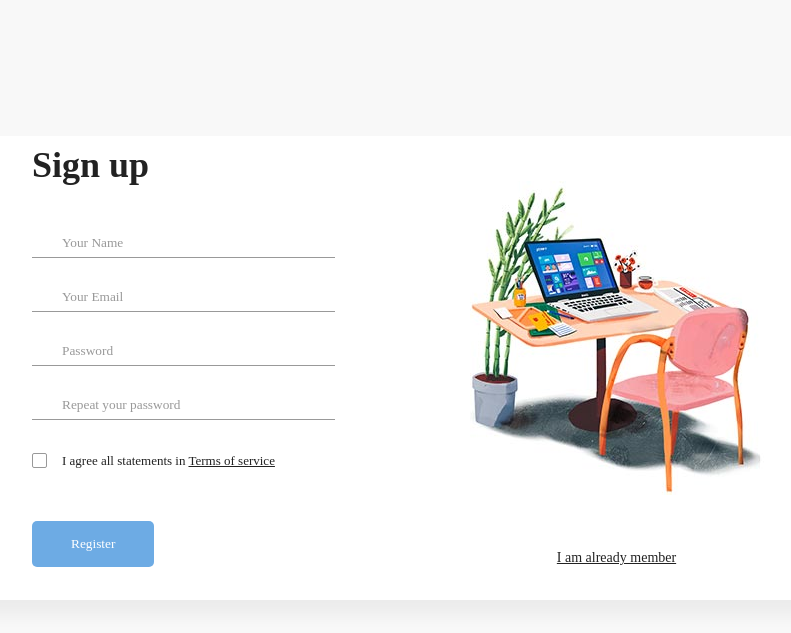
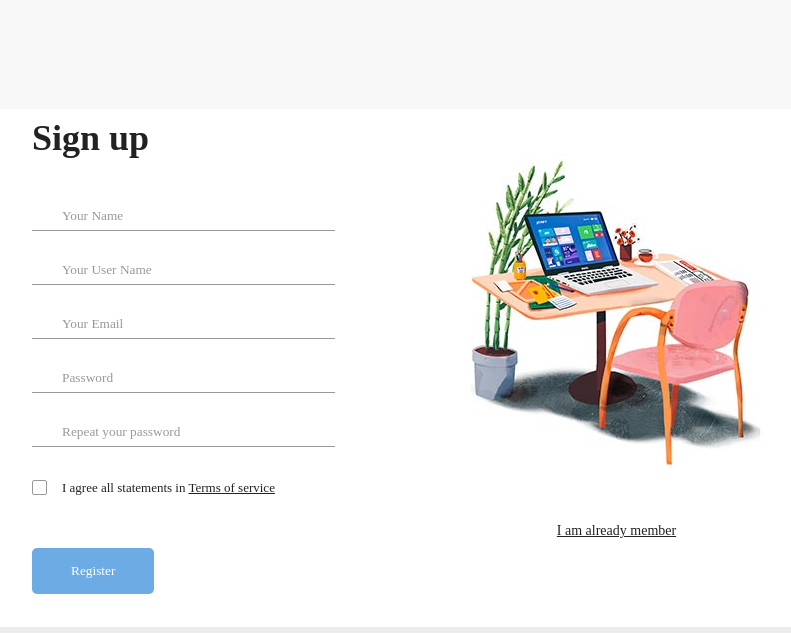
Before and after one commit to bharathan01/Quipz.com-Blog, a PHP site: page /MVC-frameWork/Signup in a window 1280 px wide. Shown: the top 633 px of the page, without its empty margins (267-1058 px from the left). Run offline with PHP 8.4, Linux system fonts and the light colour scheme; some libraries are stand-ins or nearby versions; some web fonts are replaced.

Commit message:
signup form validation and sanitization

```diff
--- a/app/controllers/Home.php
+++ b/app/controllers/Home.php
@@ -1,6 +1,6 @@
 <?php
 class Home extends Controller{
     public function index(){
-        $this->view('home');
+        $this->view('home','');
     }
 }
--- a/app/controllers/Signin.php
+++ b/app/controllers/Signin.php
@@ -2,6 +2,6 @@
 
 class Signin extends Controller {
     public function index(){
-        $this->view('signin');
+        $this->view('signin','');
     }
 }
--- a/app/controllers/Signup.php
+++ b/app/controllers/Signup.php
@@ -1,15 +1,75 @@
 <?php
 
-class Signup extends Controller{
-    public function index(){
-        $this->view('signup');
+class Signup extends Controller
+{
+    public $data;
+    private function formDataValidation()
+    {
+        $error = [];
+        if (isset($_POST['signup'])) {
+            if (empty($_POST['name'])) {
+                $error['emptyName'] = "Please enter your Name";
+            }
+            if (empty($_POST['username'])) {
+                $error['emptyUserName'] = "Please enter your User name";
+            }
+            if (empty($_POST['email'])) {
+                $error['emptyEmail'] = "Please enter your Email";
+            } else {
+                if (filter_var('email', FILTER_VALIDATE_EMAIL)) {
+                    $error['notCorrectEmail'] = "Please enter valid Email";
+                }
+            }
+            if (empty($_POST['pass'])) {
+                $error['emptyPassword'] = "Please enter your Password";
+            } else {
+                if (strlen($_POST['pass']) < 6) {
+                    $error['PasswordLength'] = "Password must have 6 letters";
+                }
+            }
+            if (empty($_POST['re_pass'])) {
+                $error['emptyRePassword'] = "Please Re-enter your Password";
+            } else {
+                if ($_POST['pass'] !== $_POST['re_pass']) {
+                    $error['passwordNotMatch'] = "Password is not matching";
+                }
+            }
+            if (!isset($_POST['agree_term'])) {
+                $error['emptyAgreeTerm'] = "Please select the terms and conditions";
+            }
+        } else {
+            $error['emptyForm'] = "Please fill the input from!";
+        }
+        return $error;
     }
-    public function formData(){
-        if(isset($_POST['signup'])){
+    public function sanitizeInputField()
+    {
+        if (sizeof($this->formDataValidation()) == 0) {
+            $name = filter_input(INPUT_POST, 'name', FILTER_SANITIZE_STRING);
+            $name = $name !== null ? trim($name) : '';
+
+            $username = filter_input(INPUT_POST, 'username', FILTER_SANITIZE_STRING);
+            $username = $username !== null ? trim($username) : '';
+
+            $email = isset($_POST['email']) ? filter_input(INPUT_POST, 'email', FILTER_SANITIZE_EMAIL) : '';
+            $email = $email !== null ? trim($email) : '';
+
+            $password = isset($_POST['pass']) ? trim($_POST['pass']) : '';
+
+            $signInData =  ['name' =>$name,
+                            'username' => $username,
+                            'email' => $email,
+                            'password' => $password];
+            return $signInData;
+        } else {
+            $this->data = $this->formDataValidation();
         }
-
+    }
+    public function index()
+    {
+        $this->view('signup', $this->formDataValidation());
     }
 }
 
 $form = new Signup();
-$form->formData();
+$form->sanitizeInputField();
--- a/app/cors/Controller.php
+++ b/app/cors/Controller.php
@@ -1,7 +1,7 @@
 <?php
 
 class Controller{
-    public function view($name){
+    public function view($name, $data){
         $fileName = "../app/views/". $name .".view.php";
        if(file_exists($fileName)){
           require $fileName;
--- a/app/cors/config.php
+++ b/app/cors/config.php
@@ -1,6 +1,4 @@
 <?php
-
-
 if($_SERVER['SERVER_NAME']== 'localhost'){
     define('ROOT','http://localhost/MVC-frameWork/public');
 }
--- a/app/models/Signin.model.php
+++ b/app/models/Signin.model.php
@@ -1,4 +1,6 @@
 <?php
-class SigninModel{
-
+class SigninModel extends Signup{
+    public function dataIntoDB(){
+        $this->sanitizeInputField();
+    }
 }
--- a/app/views/signup.view.php
+++ b/app/views/signup.view.php
@@ -7,10 +7,14 @@
                 <div class="signup-content">
                     <div class="signup-form">
                         <h2 class="form-title">Sign up</h2>
-                        <form method="POST" action="Signup" class="register-form" id="register-form">
+                        <form method="POST" class="register-form" id="register-form">
                             <div class="form-group">
                                 <label for="name"><i class="zmdi zmdi-account material-icons-name"></i></label>
                                 <input type="text" name="name" id="name" placeholder="Your Name"/>
+                            </div>
+                            <div class="form-group">
+                                <label for="username"><i class="zmdi zmdi-account material-icons-name"></i></label>
+                                <input type="text" name="username" id="username" placeholder="Your User Name"/>
                             </div>
                             <div class="form-group">
                                 <label for="email"><i class="zmdi zmdi-email"></i></label>
@@ -25,7 +29,7 @@
                                 <input type="password" name="re_pass" id="re_pass" placeholder="Repeat your password"/>
                             </div>
                             <div class="form-group">
-                                <input type="checkbox" name="agree-term" id="agree-term" class="agree-term" />
+                                <input type="checkbox" name="agree_term" id="agree-term" class="agree-term" />
                                 <label for="agree-term" class="label-agree-term"><span><span></span></span>I agree all statements in  <a href="#" class="term-service">Terms of service</a></label>
                             </div>
                             <div class="form-group form-button">
```
